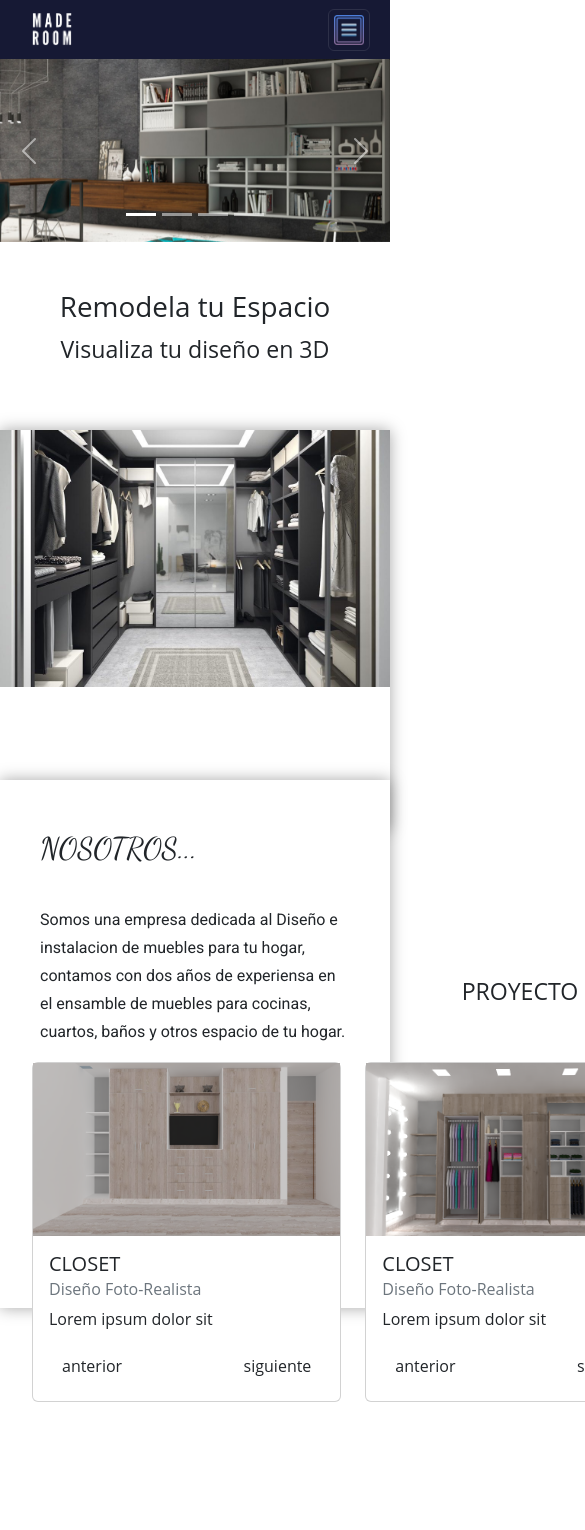
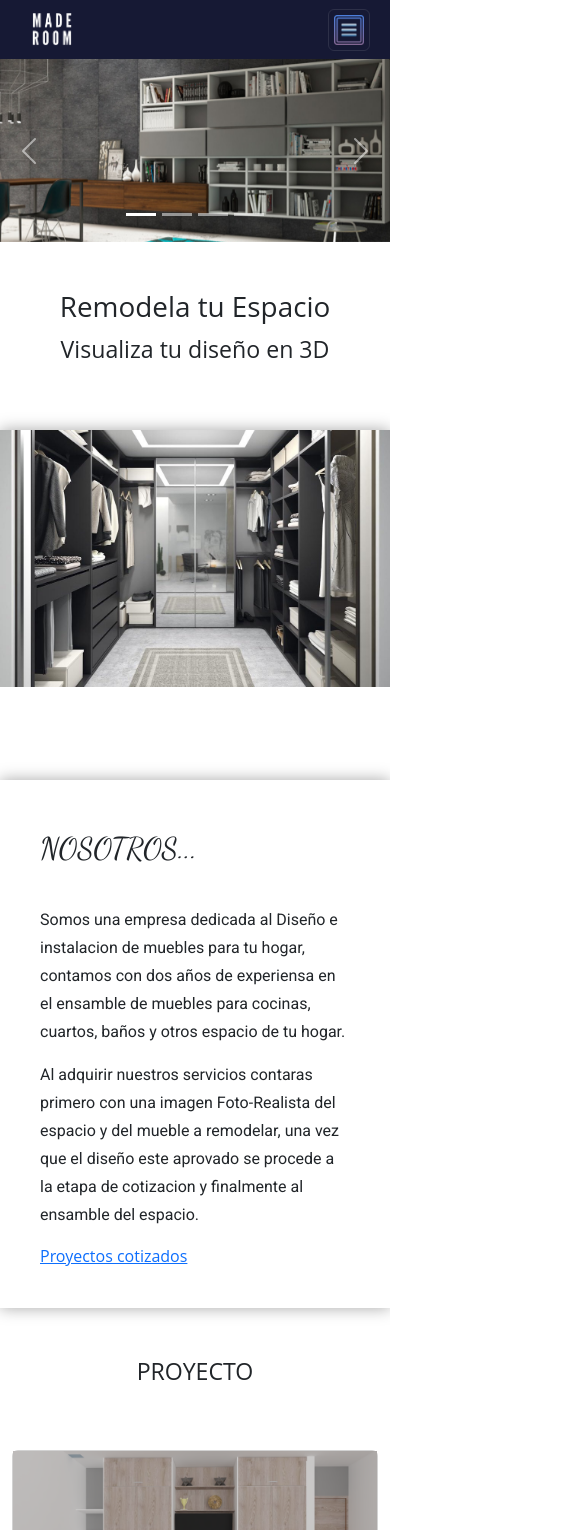
Before and after one commit to jesteban96/maderoom, a React (Vite) app: page / in a window 390 px wide. Shown: the top 1530 px of the page, 585 px wide, since content can reach past the window. Before the commit the page ends 1438 px from the top, so only its background shows below. Built offline with nearby package versions, Linux system fonts and the light colour scheme.

Commit message:
arreglo de acercade

```diff
--- a/src/JS/parallax.js
+++ b/src/JS/parallax.js
@@ -8,7 +8,7 @@ $(document).ready(function(){
 				'transform': 'translate(0px,' + scroll / 1 +  '%)'
 			});
 
-			$('.acerca-de article').css({
+			$('.acerca-de .nosotros').css({
 				'transform': 'translate(0px, -' + scroll / 2  + '%)'
 			});
 		}
@@ -17,7 +17,7 @@ $(document).ready(function(){
 	$(window).resize(function(){
 		var windowWidth = $(window).width();
 		if (windowWidth < 800){
-			$('.acerca-de article').css({
+			$('.acerca-de .nosotros').css({
 					'transform': 'translate(0px, 0px)'
 			});
 		}
--- a/src/css/estilo.css
+++ b/src/css/estilo.css
@@ -68,58 +68,46 @@ section {
       width: 100%;
       max-height: 400px;
       vertical-align: top; }
-  section article {
+  section .nosotros {
     background: #fff;
-    box-shadow: 10px 5px 5px black;
     padding: 40px;
     width: 50%;
     position: relative;
-    float: right;
+    float: inline-end;
     /*top: 30px;*/
-    top: 500px;
+    top: 1615px;
     /*Con Parallax*/
     z-index: 1;
     -webkit-box-shadow: 0px 0px 15px 0px rgba(0, 0, 0, 0.35);
     box-shadow: 0px 0px 15px 0px rgba(0, 0, 0, 0.35); }
-    section article img {
+    section .nosotros img {
       width: 30%;
       max-height: 180px;
       margin-bottom: 0PX;
       margin: auto 0px; }
-    section article h3 {
+    section .nosotros h3 {
       padding-top: 10px;
       font-family: 'Dancing Script', cursive;
       font-size: 30px;
       font-weight: 300;
       margin-bottom: 40px; }
-    section article p {
+    section .nosotros p {
       font-family: 'Raleway', sans-serif;
       font-family: 'Roboto', sans-serif;
       line-height: 28px;
       margin-bottom: 15px; }
 
 /* --------------------Proyectos------------------*/
-.proyecto {
-  margin-top: 100px;
-  width: 1000px;
-  height: 400px;
-  position: absolute;
-  margin-left: 20px;
-  z-index: 1; }
-
 @media screen and (max-width: 800px) {
   .acerca-de .foto {
-    position: relative;
     width: 100%; }
 
-  .acerca-de article {
+  .acerca-de .nosotros {
     position: relative;
     width: 100%;
     top: -50px;
     transform: translate(0px, 0); }
   .acerca-de .proyecto {
-    position: absolute;
-    padding-top: 100px;
-    transform: translate(0px, 0); } }
+    padding-top: 100px; } }
 
 /*# sourceMappingURL=estilo.css.map */
--- a/src/css/estilo.scss
+++ b/src/css/estilo.scss
@@ -102,16 +102,16 @@ section{
 
 
        }
-       article {
+       .nosotros {
 
         background: #fff;
-        box-shadow: 10px 5px 5px black;
+
         padding: 40px;
         width: 50%;
         position: relative;
-        float: right;
+        float: inline-end;
         /*top: 30px;*/
-        top: 500px; /*Con Parallax*/
+        top: 1615px; /*Con Parallax*/
         z-index: 1;
         -webkit-box-shadow: 0px 0px 15px 0px rgba(0,0,0,0.35);
         box-shadow: 0px 0px 15px 0px rgba(0,0,0,0.35);
@@ -151,23 +151,13 @@ section{
 /* --------------------Proyectos------------------*/
 
 
-.proyecto{
-    margin-top:100px;
-    width: 1000px;
-    height: 400px;
-   position: absolute;
-
-   margin-left: 20px;
-    z-index: 1;
-
-}
 
 @media screen and (max-width: 800px) {
 
 
         .acerca-de{
             .foto {
-                position: relative;
+
                 width: 100%;
             }
         }
@@ -176,7 +166,8 @@ section{
 
 
         .acerca-de{
-            article {
+            .nosotros
+             {
                 position: relative;
                 width: 100%;
                 top:-50px;
@@ -184,9 +175,9 @@ section{
         }
 
         .proyecto{
-            position: absolute;
+
             padding-top: 100px;
-            transform: translate(0px, 0);
+
 
         }
 
--- a/src/maderoom/routes/MaderoomRoutes.jsx
+++ b/src/maderoom/routes/MaderoomRoutes.jsx
@@ -9,7 +9,7 @@ export const MaderoomRoutes = () => {
         <>
             <Navbar/>
 
-            <div>
+            <div >
 
                 <Routes>
                     <Route path="" element={<MaderoomApp/>}/>
--- a/src/ui/components/Acercade.jsx
+++ b/src/ui/components/Acercade.jsx
@@ -10,7 +10,7 @@ export const ACERCADE = () => {
 				<div className="foto">
 					<img className='img-fuid' src='../../../LOGO/acer.jpg' alt="imagen acerca de" />
 				</div>
-				<article>
+				<div className='nosotros'>
 					{/* <div className='d-flex justify-content-center animate__animated animate__fadeInRight'>
 
 							<img src="../../../LOGO/acercade.png" alt="logo" />
@@ -23,7 +23,7 @@ export const ACERCADE = () => {
 						Al adquirir nuestros servicios contaras primero con una imagen Foto-Realista del espacio y del mueble a remodelar, una vez que el diseño este aprovado se procede a la etapa de cotizacion y finalmente al ensamble del espacio.
 					</p>
 					<a href="">Proyectos cotizados</a>
-				</article>
+				</div>
 			</div>
 		</section>
 
--- a/src/ui/components/Proyectos.jsx
+++ b/src/ui/components/Proyectos.jsx
@@ -15,20 +15,22 @@ export const PROYECTOS = () => {
 
   return (
     <>
-    <div className="container proyecto margen">
+    <div className="container proyecto ">
         <div className="row my-5 ">
                 <div className="col-12">
                     <p className="h3 text-center "> PROYECTO </p>
 
                 </div>
         </div>
-        <div className="row d-flex justify-content-center">
+        <div className="row  ">
 
-                                {
+              {
                                     closet1.map((e)=>{
                                         return (<ITEMCARD key={e.id} e={e}/>)
                                     })
                                 }
+
+
         </div>
     </div>
 
--- a/src/ui/components/proyectos/itemcard.jsx
+++ b/src/ui/components/proyectos/itemcard.jsx
@@ -22,7 +22,7 @@ export const ITEMCARD = ({e}) => {
 
 
       {/*   <div className="col-12 col-sm-6  col-md-4 col-lg-3 col opaci my-3"> */}
-			<div className="col-4">
+			<div className="col-12 col-md-6 col-lg-4 my-2 d-flex justify-content-between">
       	<div className="card"  >
 
 					<img src={contador[num]} alt="" />
```
Also changed, not shown: 2 other files (tests, documents, lock files or other folders).
